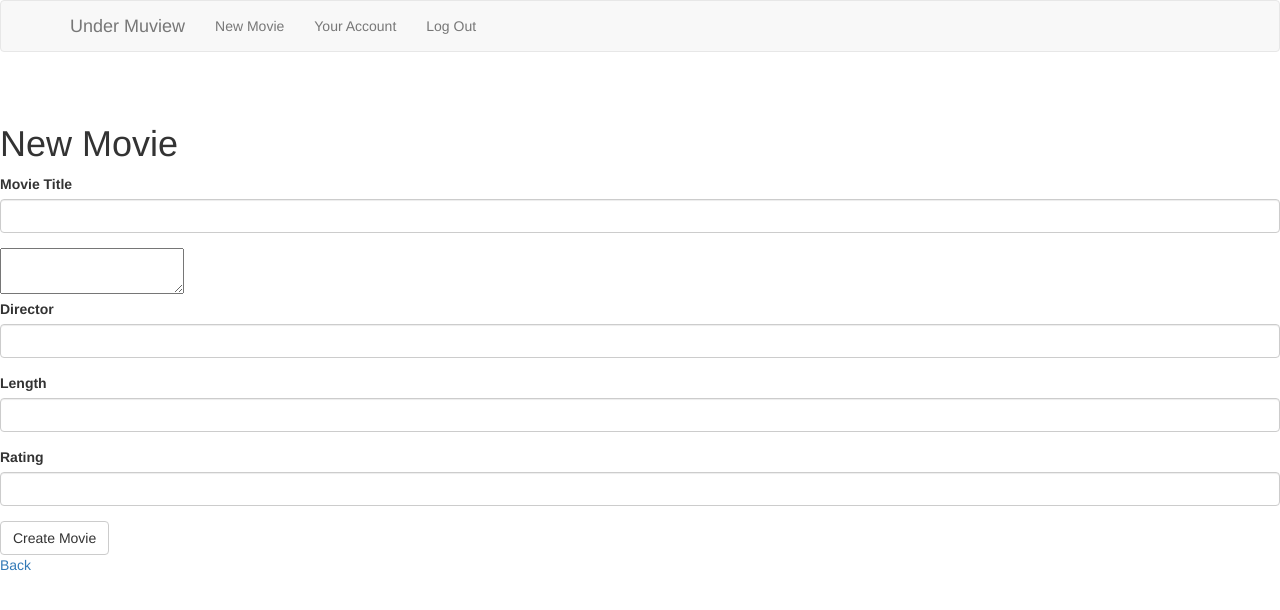
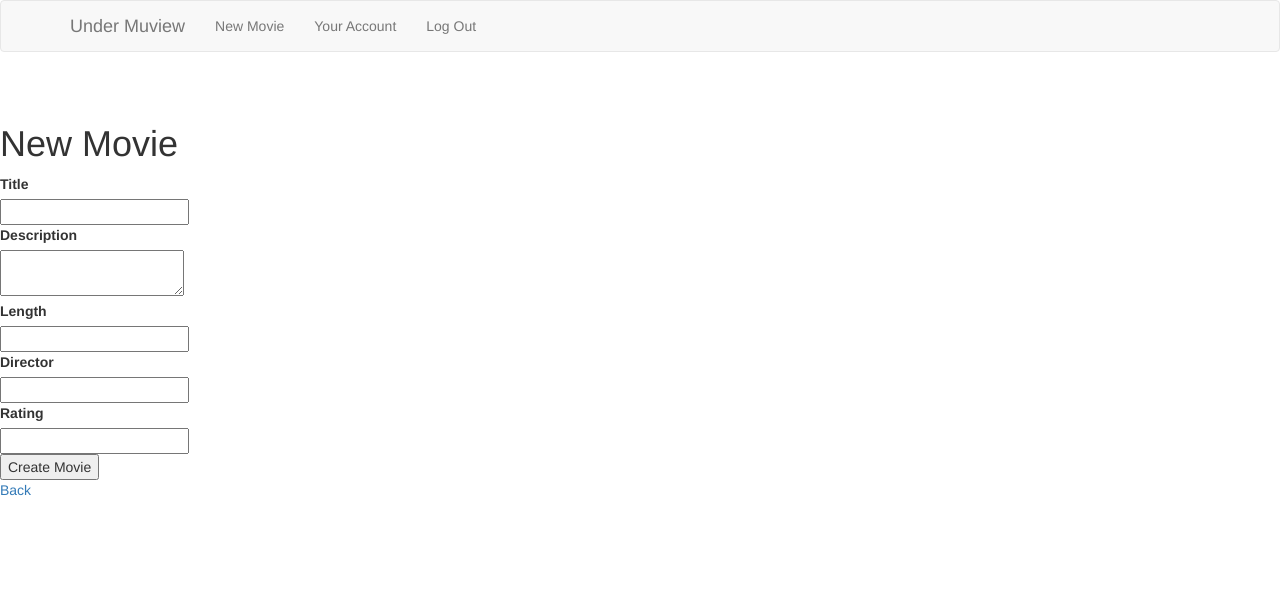
Before and after one commit to Apex-Code/under-muview, a Rails app: page /movies/new in a window 1280 px wide. Shown: the top 610 px of the page. Run offline with Rails 7, Linux system fonts and the light colour scheme; the visitor is signed in with stand-in values (Sample User, id 1); style sheets or scripts are compiled from the project's sources; some libraries are stand-ins or nearby versions.

Commit message:
style form :

```diff
--- a/app/views/movies/_form.html.erb
+++ b/app/views/movies/_form.html.erb
@@ -1,8 +1,37 @@
 <%= simple_form_for @movie do |f| %>
-  <%= f.input :title, label: 'Movie Title' %>
-  <%= f.text_area :description %>
-  <%= f.input :director %>
-  <%= f.input :length %>
-  <%= f.input :rating %>
-  <%= f.button :submit %>
+  <% if @movie.errors.any? %>
+    <div id="error_explanation">
+      <h2><%= pluralize(@movie.errors.count, "error") %> prohibited this movie from being saved:</h2>
+
+      <ul>
+      <% @movie.errors.full_messages.each do |message| %>
+        <li><%= message %></li>
+      <% end %>
+      </ul>
+    </div>
+  <% end %>
+
+  <div class="field">
+    <%= f.label :title %><br>
+    <%= f.text_field :title %>
+  </div>
+  <div class="field">
+    <%= f.label :description %><br>
+    <%= f.text_area :description %>
+  </div>
+  <div class="field">
+    <%= f.label :length %><br>
+    <%= f.text_field :length %>
+  </div>
+  <div class="field">
+    <%= f.label :director %><br>
+    <%= f.text_field :director %>
+  </div>
+  <div class="field">
+    <%= f.label :rating %><br>
+    <%= f.text_field :rating %>
+  </div>
+  <div class="actions">
+    <%= f.submit %>
+  </div>
 <% end %>
```
